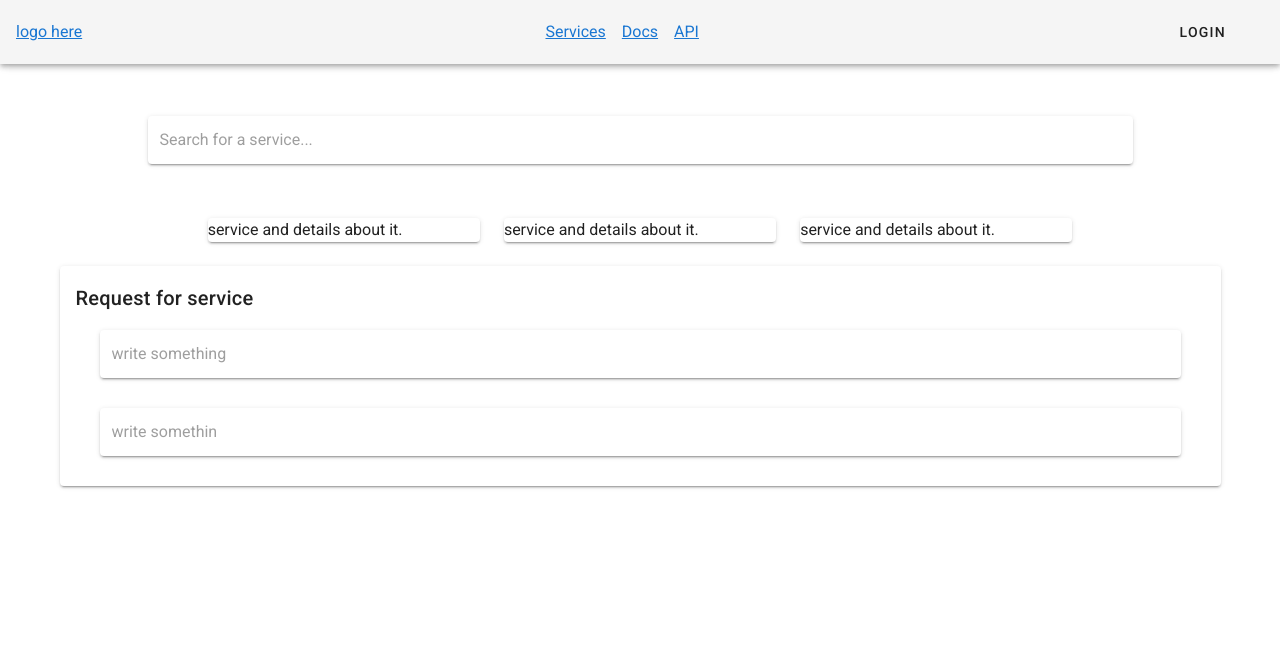
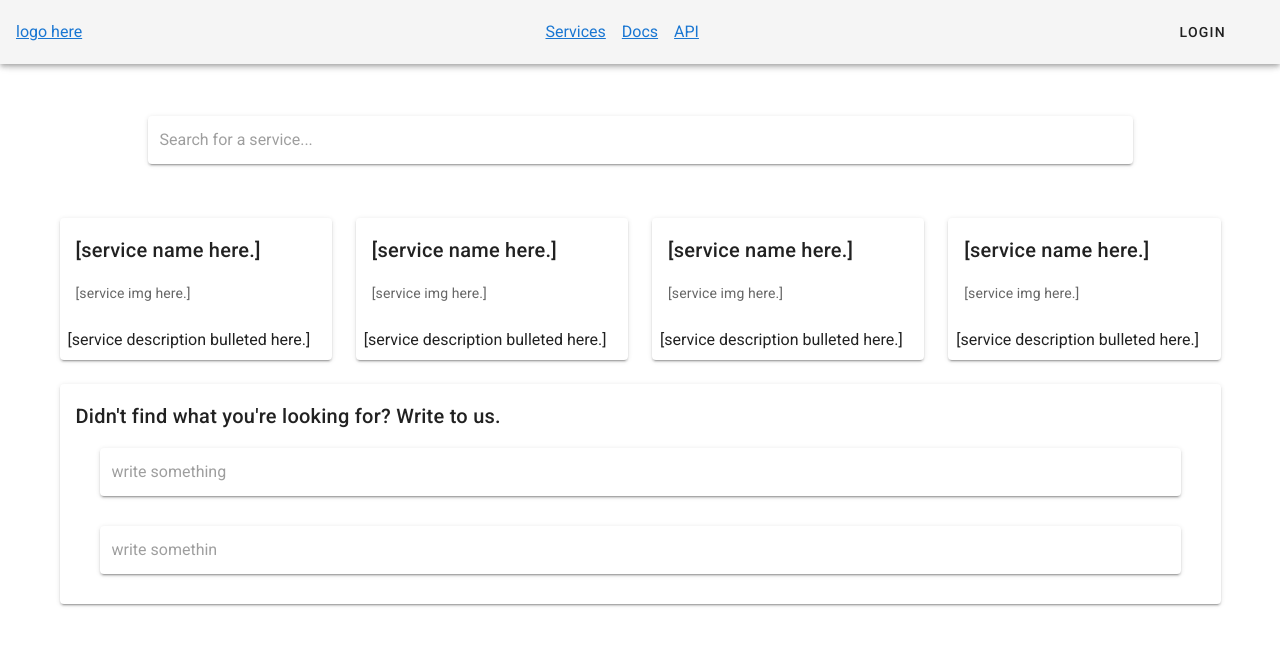
Before and after one commit to todack/parasite-ui, a Vue app: page /#/services in a window 1280 px wide. Shown: the top 646 px of the page. Built offline with nearby package versions, Linux system fonts and the light colour scheme.

Commit message:
Added Result and Request pages along with routing configuration for the same. Now the skeleton is complete!

```diff
--- /dev/null
+++ b/src/components/request/About.vue
@@ -0,0 +1,5 @@
+<template>
+  <v-container class="elevation-5 my-5">
+    [This section has info about a particular service.]
+  </v-container>
+</template>
--- /dev/null
+++ b/src/components/request/DataInput.vue
@@ -0,0 +1,10 @@
+<template>
+  <v-container class="elevation-5 my-5">
+    <v-row>
+      [This takes input of a service and check for sanity.]
+    </v-row>
+    <v-row>
+      <v-btn to="/result"> submit </v-btn>
+    </v-row>
+  </v-container>
+</template>
--- /dev/null
+++ b/src/components/request/Guide.vue
@@ -0,0 +1,6 @@
+<template>
+  <v-container class="elevation-5 my-5">
+    [This section has a guide on how to use this service, using ui and
+    programmatically.]
+  </v-container>
+</template>
--- /dev/null
+++ b/src/components/result/Analysis.vue
@@ -0,0 +1,5 @@
+<template>
+  <v-container class="elevation-5 my-5">
+    [Show some charts and graphs about the results.]
+  </v-container>
+</template>
--- /dev/null
+++ b/src/components/result/Response.vue
@@ -0,0 +1,5 @@
+<template>
+  <v-container class="elevation-5 my-5">
+    [Show the response received from the server here.]
+  </v-container>
+</template>
--- a/src/components/services/ServiceList.vue
+++ b/src/components/services/ServiceList.vue
@@ -1,18 +1,10 @@
 <template>
   <v-row justify="center">
-    <v-col cols="3">
-      <v-card>
-        service and details about it.
-      </v-card>
-    </v-col>
-    <v-col cols="3">
-      <v-card>
-        service and details about it.
-      </v-card>
-    </v-col>
-    <v-col cols="3">
-      <v-card>
-        service and details about it.
+    <v-col cols="3" v-for="n in 4" :key="n">
+      <v-card to="/request">
+        <v-card-title> [service name here.] </v-card-title>
+        <v-card-text> [service img here.] </v-card-text>
+        <v-card-actions> [service description bulleted here.] </v-card-actions>
       </v-card>
     </v-col>
   </v-row>
--- a/src/components/services/ServiceRequest.vue
+++ b/src/components/services/ServiceRequest.vue
@@ -2,7 +2,7 @@
   <div>
     <v-card>
       <v-card-title>
-        Request for service
+        Didn't find what you're looking for? Write to us.
       </v-card-title>
       <v-form class="px-10">
         <v-text-field solo placeholder="write something"> </v-text-field>
--- a/src/router/index.js
+++ b/src/router/index.js
@@ -5,6 +5,8 @@ import Landing from "../views/Landing.vue";
 import Services from "../views/Services.vue";
 import Api from "../views/Api.vue";
 import Docs from "../views/Docs.vue";
+import Request from "../views/Request.vue";
+import Result from "../views/Result.vue";
 
 Vue.use(VueRouter);
 
@@ -28,6 +30,16 @@ const routes = [
     path: "/docs",
     name: "docs",
     component: Docs
+  },
+  {
+    path: "/request",
+    name: "request",
+    component: Request
+  },
+  {
+    path: "/result",
+    name: "result",
+    component: Result
   }
 ];
 
--- /dev/null
+++ b/src/views/Request.vue
@@ -0,0 +1,21 @@
+<template>
+  <v-container>
+    <DataInput></DataInput>
+    <Guide></Guide>
+    <About></About>
+  </v-container>
+</template>
+
+<script>
+import DataInput from "@/components/request/DataInput.vue";
+import Guide from "@/components/request/Guide.vue";
+import About from "@/components/request/About.vue";
+
+export default {
+  components: {
+    DataInput,
+    Guide,
+    About
+  }
+};
+</script>
--- /dev/null
+++ b/src/views/Result.vue
@@ -0,0 +1,18 @@
+<template>
+  <v-container>
+    <Analysis></Analysis>
+    <Response></Response>
+  </v-container>
+</template>
+
+<script>
+import Analysis from "@/components/result/Analysis.vue";
+import Response from "@/components/result/Response.vue";
+
+export default {
+  components: {
+    Analysis,
+    Response
+  }
+};
+</script>
```
